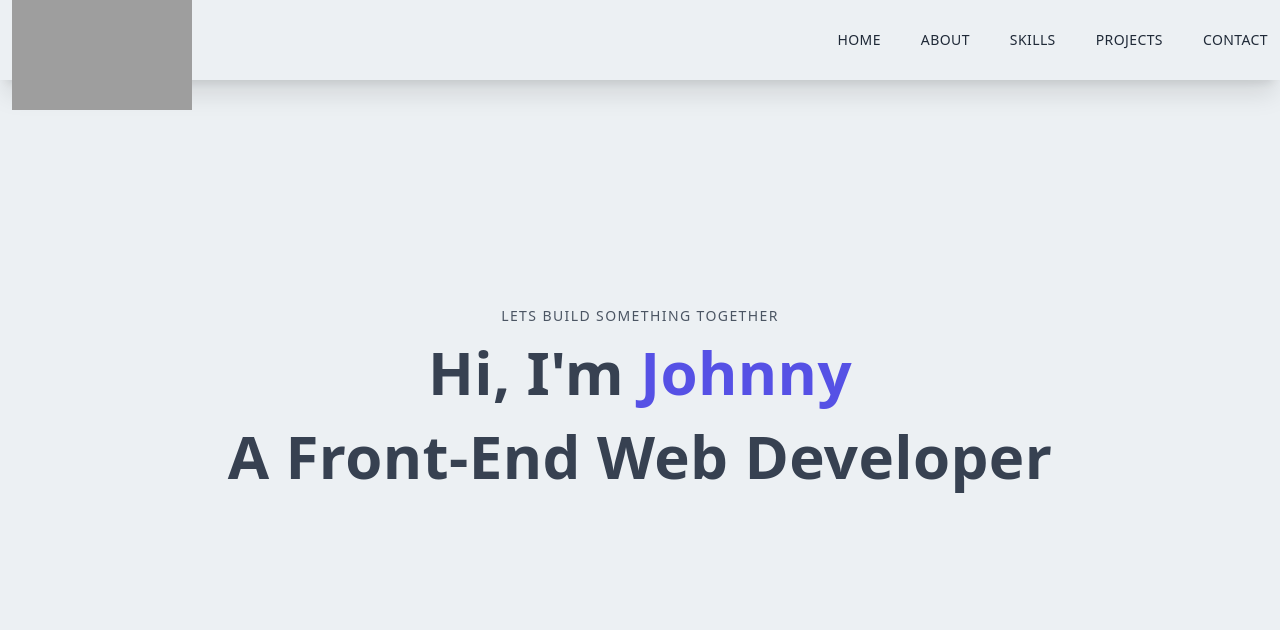
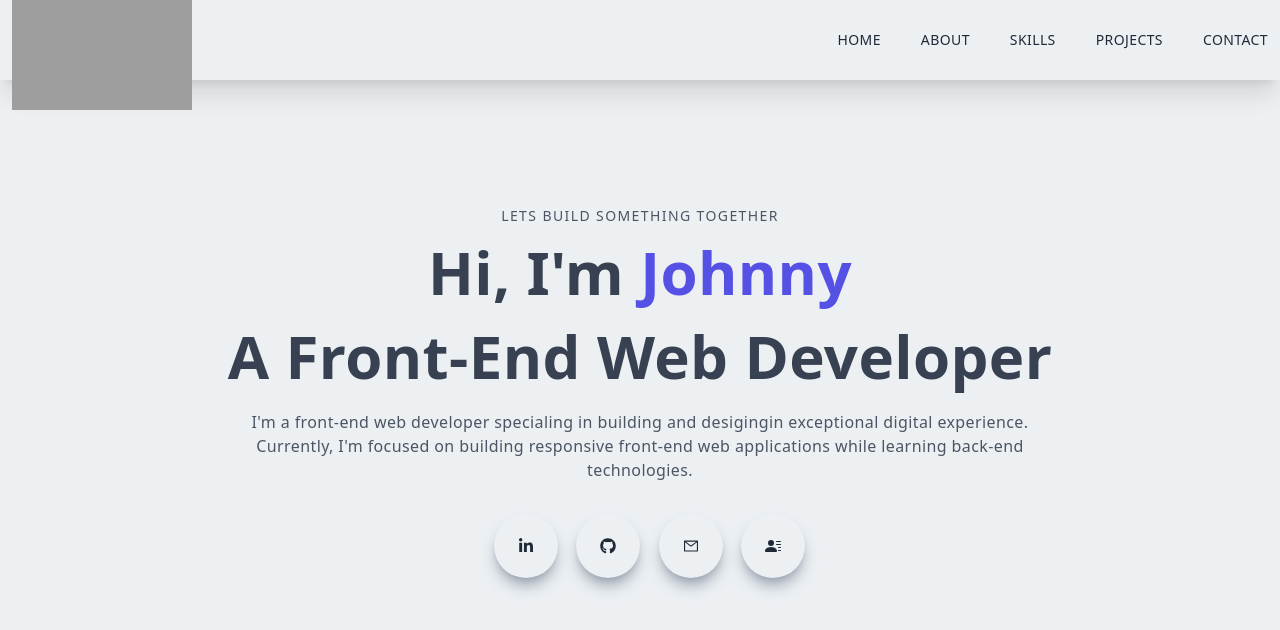
Before and after one commit to Skydodle/nextjs-portfolio, a Next.js app: page / in a window 1280 px wide. Shown: the top 630 px of the page. Built offline with nearby package versions, Linux system fonts and the light colour scheme; grey boxes are pictures that could not be loaded.

Commit message:
Added hero text and social icons

```diff
--- a/components/Main.jsx
+++ b/components/Main.jsx
@@ -1,4 +1,7 @@
 import React from 'react';
+import { AiOutlineMenu, AiOutlineClose, AiOutlineMail } from 'react-icons/ai';
+import { FaGithub, FaLinkedinIn } from 'react-icons/fa';
+import { BsFillPersonLinesFill } from 'react-icons/bs';
 
 const Main = () => {
   return (
@@ -12,6 +15,27 @@ const Main = () => {
             Hi, I'm <span className='text-[#5651e5]'>Johnny</span>
           </h1>
           <h1 className='py-2 text-gray-700'>A Front-End Web Developer</h1>
+          <p className='py-4 text-gray-600 max-w-[70%] m-auto'>
+            I'm a front-end web developer specialing in building and desigingin
+            exceptional digital experience. Currently, I'm focused on building
+            responsive front-end web applications while learning back-end
+            technologies.
+          </p>
+          <div className='flex items-center justify-between max-w-[330px] m-auto py-4'>
+            <div></div>
+            <div className='rounded-full shadow-lg shadow-gray-400 p-6 cursor-pointer hover:scale-110 ease-in duration-300'>
+              <FaLinkedinIn />
+            </div>
+            <div className='rounded-full shadow-lg shadow-gray-400 p-6 cursor-pointer hover:scale-110 ease-in duration-300'>
+              <FaGithub />
+            </div>
+            <div className='rounded-full shadow-lg shadow-gray-400 p-6 cursor-pointer hover:scale-110 ease-in duration-300'>
+              <AiOutlineMail />
+            </div>
+            <div className='rounded-full shadow-lg shadow-gray-400 p-6 cursor-pointer hover:scale-110 ease-in duration-300'>
+              <BsFillPersonLinesFill />
+            </div>
+          </div>
         </div>
       </div>
     </div>
```
